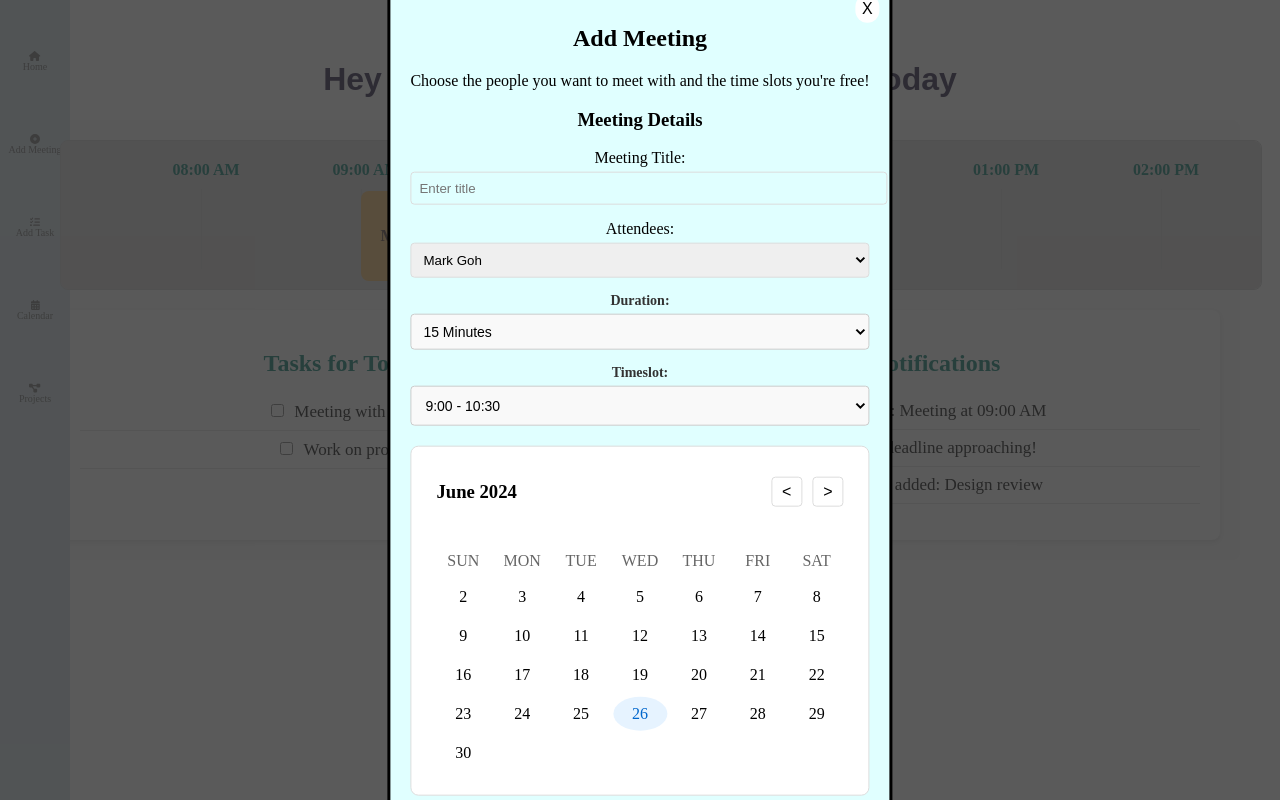
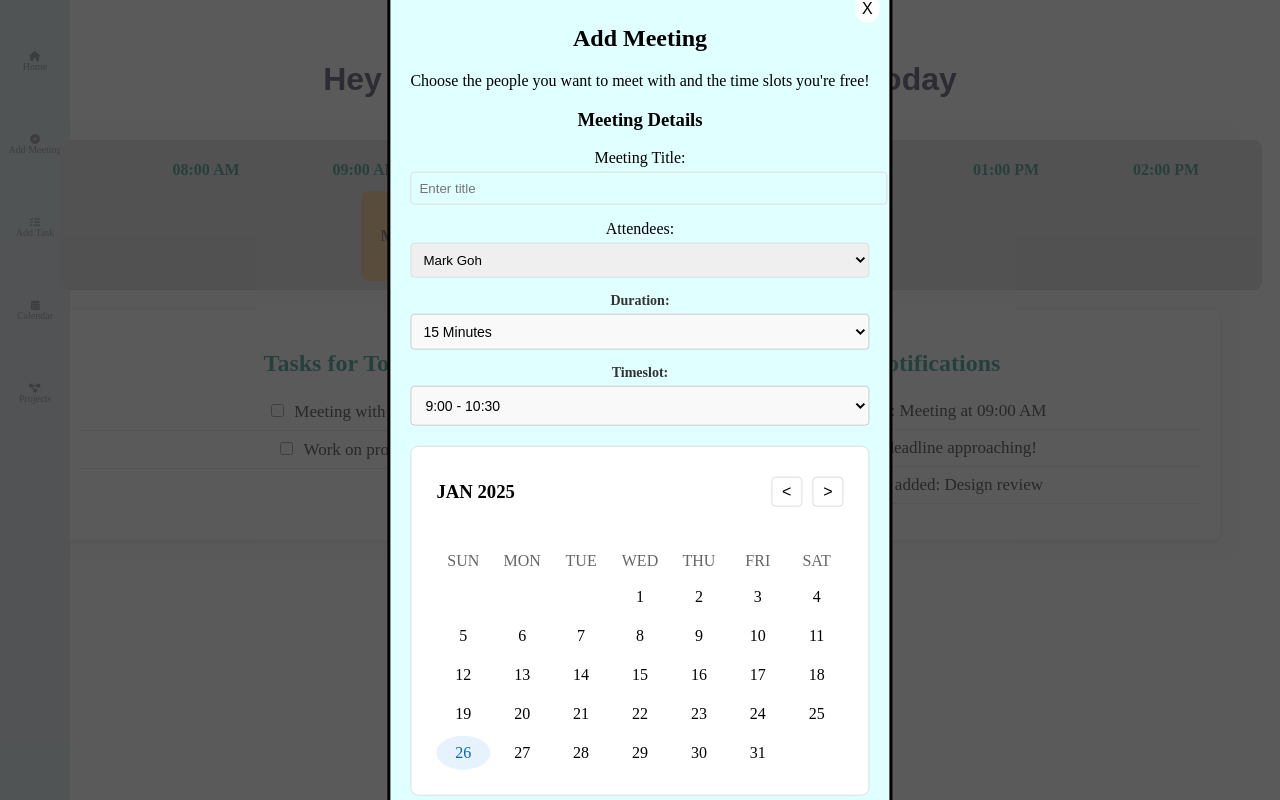
Before and after one commit to kimberlytmq/hackforgood, a React (Vite) app: page /home in a window 1280 px wide. Both pictures are taken after a click on the element "Add Meeting". Built offline with nearby package versions, Linux system fonts and the light colour scheme.

Commit message:
Improve meetingpopup.jsx

```diff
--- a/src/components/MeetingPopup/MeetingPopup.jsx
+++ b/src/components/MeetingPopup/MeetingPopup.jsx
@@ -2,21 +2,20 @@ import React, { useState } from 'react';
 import './MeetingPopup.css';
 
 function MeetingPopup({ setIsMeetingPopupOpen }) {
-  const [currentMonth, setCurrentMonth] = useState('June 2024');
+  const [currentMonth, setCurrentMonth] = useState('JAN 2025');
 
 
   const handleClose = () => {
     setIsMeetingPopupOpen(false);
   };
 
-  // Array of weekdays and dates
   const weekDays = ['SUN', 'MON', 'TUE', 'WED', 'THU', 'FRI', 'SAT'];
   const days = [
-    [2,3,4,5,6,7,8],
-    [9,10,11,12,13,14,15],
-    [16,17,18,19,20,21,22],
-    [23,24,25,26,27,28,29],
-    [30,'','','','','','']
+    ['','','',1,2,3,4],
+    [5,6,7,8,9,10,11],
+    [12,13,14,15,16,17,18],
+    [19,20,21,22,23,24,25],
+    [26,27,28,29,30,31,'']
   ];
 
   return (
@@ -62,7 +61,7 @@ function MeetingPopup({ setIsMeetingPopupOpen }) {
             </select>
           </div>
 
-          {/* Calendar Section */}
+          {/* Calendar */}
           <div className="calendar-container">
             <div className="calendar-header">
               <h3>{currentMonth}</h3>
@@ -73,14 +72,13 @@ function MeetingPopup({ setIsMeetingPopupOpen }) {
             </div>
 
             <div className="calendar-grid">
-              {/* Weekday headers */}
               {weekDays.map(day => (
                 <div key={day} className="calendar-weekday">
                   {day}
                 </div>
               ))}
 
-              {/* Calendar days */}
+              {/* Calendar */}
               {days.map((week, weekIndex) => (
                 week.map((day, dayIndex) => (
                   <div
```
